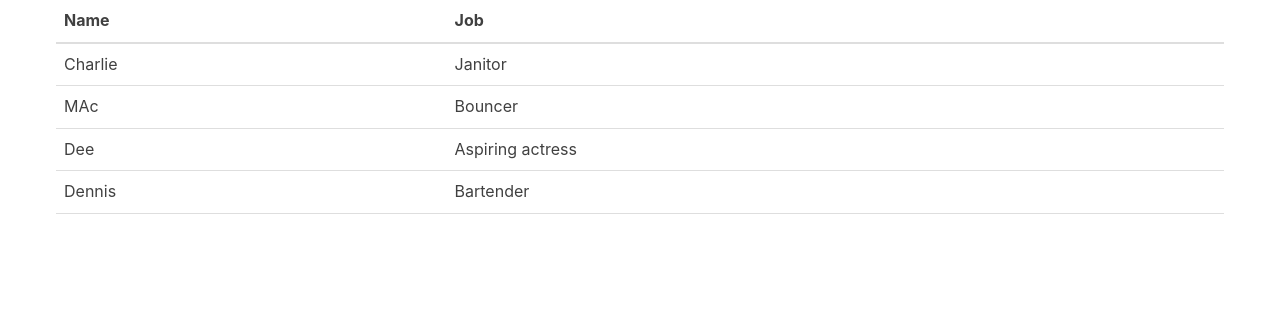
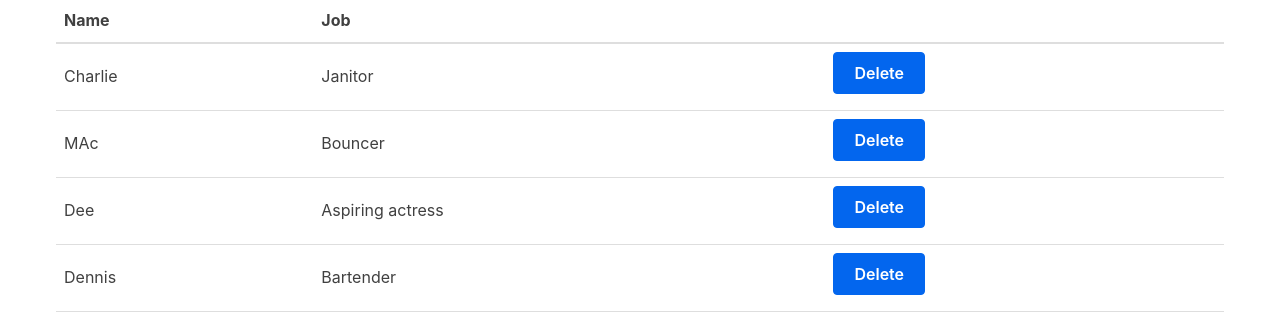
Before and after one commit to rtfmpliz/react-tutorial, a React (Create React App) app: page / in a window 1280 px wide. Shown: the top 334 px of the page. Built offline with nearby package versions, Linux system fonts and the light colour scheme.

Commit message:
sudah bisa menu delete

```diff
--- a/src/App.js
+++ b/src/App.js
@@ -3,9 +3,8 @@ import Table from './Table'
 
 class App extends React.Component {
 
-
-    render() {
-        const characters = [
+    state = {
+        characters: [
             {
                 name: 'Charlie',
                 job: 'Janitor',
@@ -22,12 +21,26 @@ class App extends React.Component {
                 name: 'Dennis',
                 job: 'Bartender',
             }
-        ]
+        ],
+    }
+
+    render() {
+        const {characters} = this.state
         return (
             <div className="container">
-                <Table characterData={characters}/>
+                <Table characterData={characters} removeCharacter={this.removeCharacter} />
             </div>
         )
+
+    }
+    removeCharacter = (index) => {
+        const { characters } = this.state
+
+        this.setState({
+            characters: characters.filter((character, i) => {
+                return i !== index
+            }),
+        })
     }
 }
 
--- a/src/Table.js
+++ b/src/Table.js
@@ -7,6 +7,7 @@ const TableHEader = () => {
             <tr>
                 <th>Name</th>
                 <th>Job</th>
+                <th></th>
             </tr>
         </thead>
     )
@@ -19,6 +20,9 @@ const TableBody = (props) => {
             <tr key={index}>
                 <td>{row.name}</td>
                 <td>{row.job}</td>
+                <td>
+                    <button onClick={() => props.removeCharacter(index)}>Delete</button>
+                </td>
             </tr>
             )
         }
@@ -27,16 +31,15 @@ const TableBody = (props) => {
         return <tbody>{rows}</tbody>
 }
 
-class Table extends Component {
-    render() {
-        const {characterData} = this.props
+const Table = (props) => {
+        const {characterData, removeCharacter} = props
         return (
             <table>
                 <TableHEader />
-                <TableBody characterData={characterData} />
+                <TableBody characterData={characterData} removeCharacter={removeCharacter} />
             </table>
         )
     }
-}
+
 
 export default Table
```
